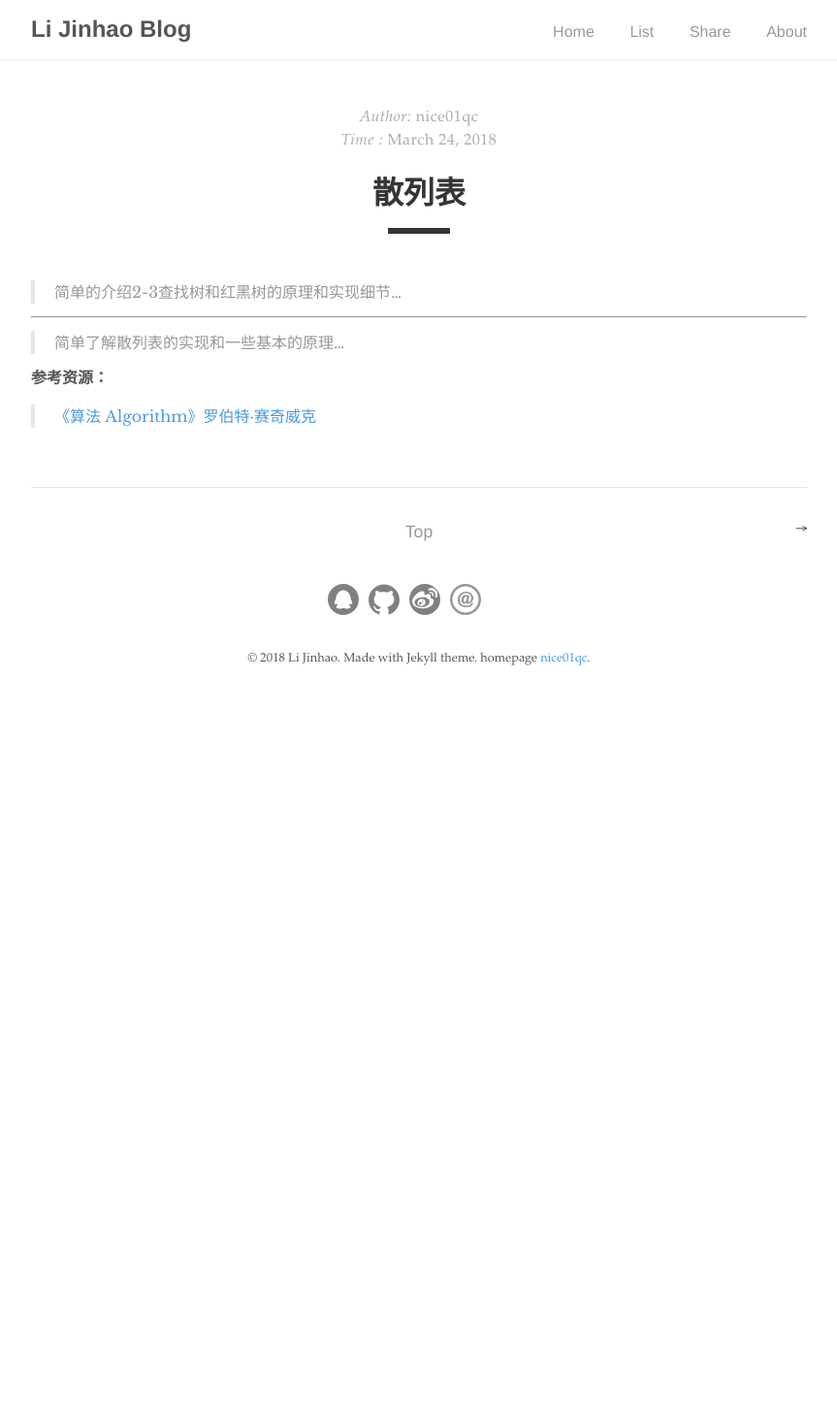
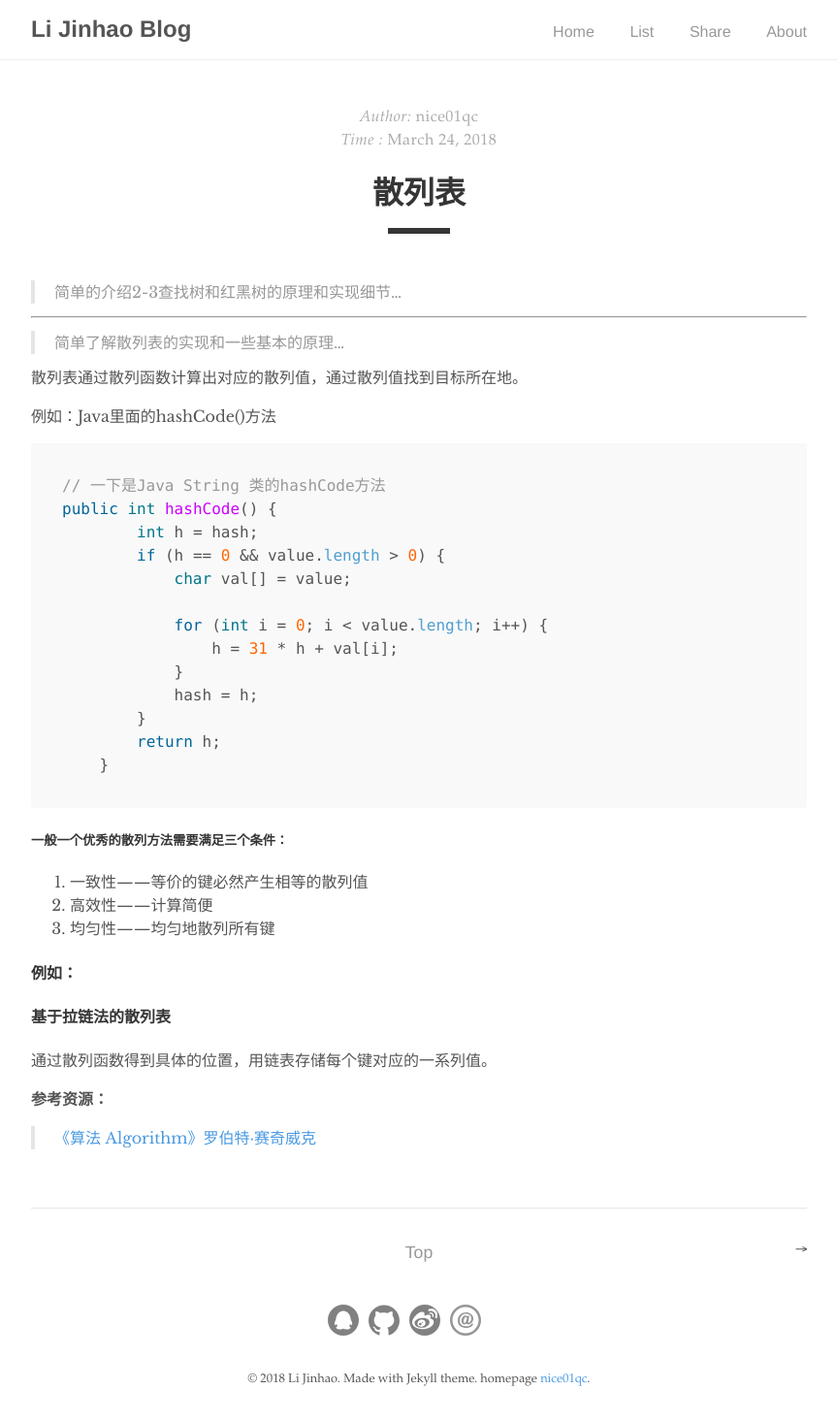
Before and after one commit to nice01qc/nice01qc.github.io, a Jekyll site: the page built from _posts/2018-03-24-散列表.md, in a window 1280 px wide. Shown: the whole page at 97% size, without its empty margins (208-1071 px from the left). Built offline with Jekyll 4.4.1, drawn with Linux system fonts in a browser that asks for light colours; before the commit the page ends 900 px from its top, so only the background shows below that.

Commit message:
博客更新

````diff
--- a/_posts/2018-03-24-散列表.md
+++ b/_posts/2018-03-24-散列表.md
@@ -12,17 +12,37 @@ excerpt_separator: "..."
 
 > 简单了解散列表的实现和一些基本的原理...
 
+散列表通过散列函数计算出对应的散列值，通过散列值找到目标所在地。
 
+例如：Java里面的hashCode()方法
 
+```java
+// 一下是Java String 类的hashCode方法
+public int hashCode() {
+        int h = hash;
+        if (h == 0 && value.length > 0) {
+            char val[] = value;
 
+            for (int i = 0; i < value.length; i++) {
+                h = 31 * h + val[i];
+            }
+            hash = h;
+        }
+        return h;
+    }
+```
 
+##### 一般一个优秀的散列方法需要满足三个条件：
 
+1. 一致性——等价的键必然产生相等的散列值
+2. 高效性——计算简便
+3. 均匀性——均匀地散列所有键
 
+#### 例如：
 
+#### 基于拉链法的散列表
 
-
-
-
+通过散列函数得到具体的位置，用链表存储每个键对应的一系列值。
 
 
 
````
